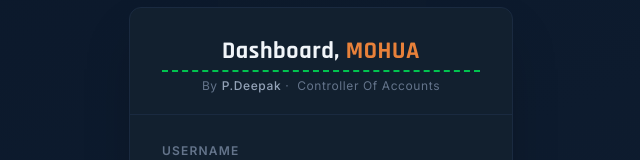
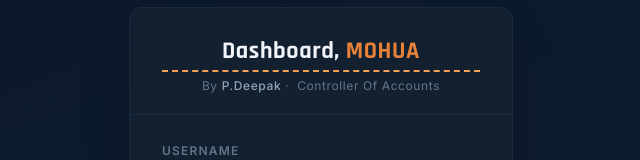
Before and after one commit to deepak-8286-git/mohua_dashboard, a React app in the folder frontend/: page / in a window 1280 px wide. Shown: the part 372-532 px from the top of the page, without its empty margins (319-959 px from the left). Built offline with nearby package versions, Linux system fonts and the light colour scheme; the HTML template or start-up script is replaced by a standard one.

Commit message:
Change pulse line from green to amber to match blue header
Co-Authored-By: Claude Sonnet 4.6 <noreply@anthropic.com>

```diff
--- a/frontend/src/components/PulseLine.jsx
+++ b/frontend/src/components/PulseLine.jsx
@@ -4,7 +4,7 @@ export default function PulseLine() {
       <div
         className="animate-pulse-line"
         style={{
-          borderTop: '2px dashed #00C851',
+          borderTop: '2px dashed #F9A55A',
           width: '100%',
         }}
       />
```
